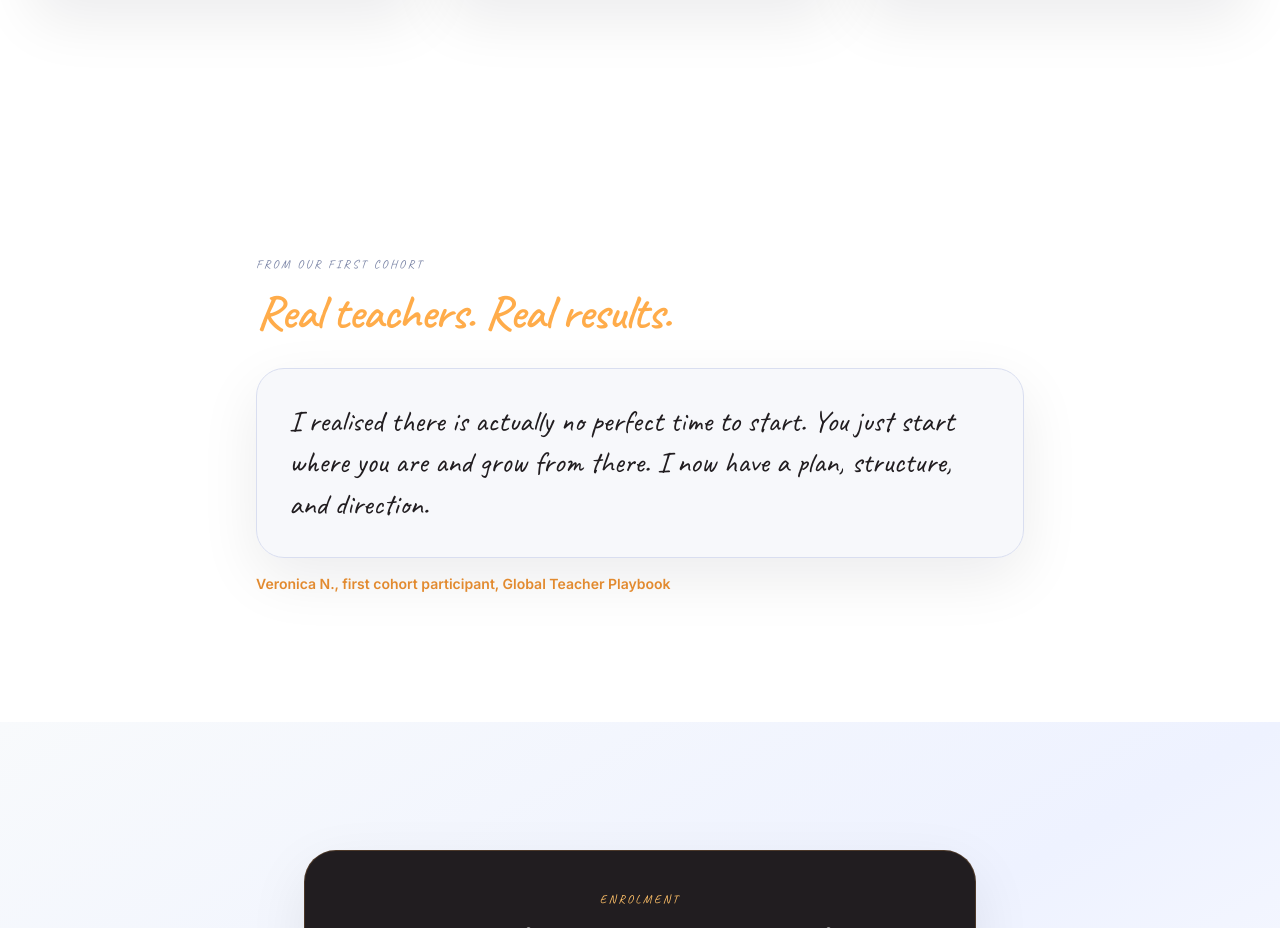
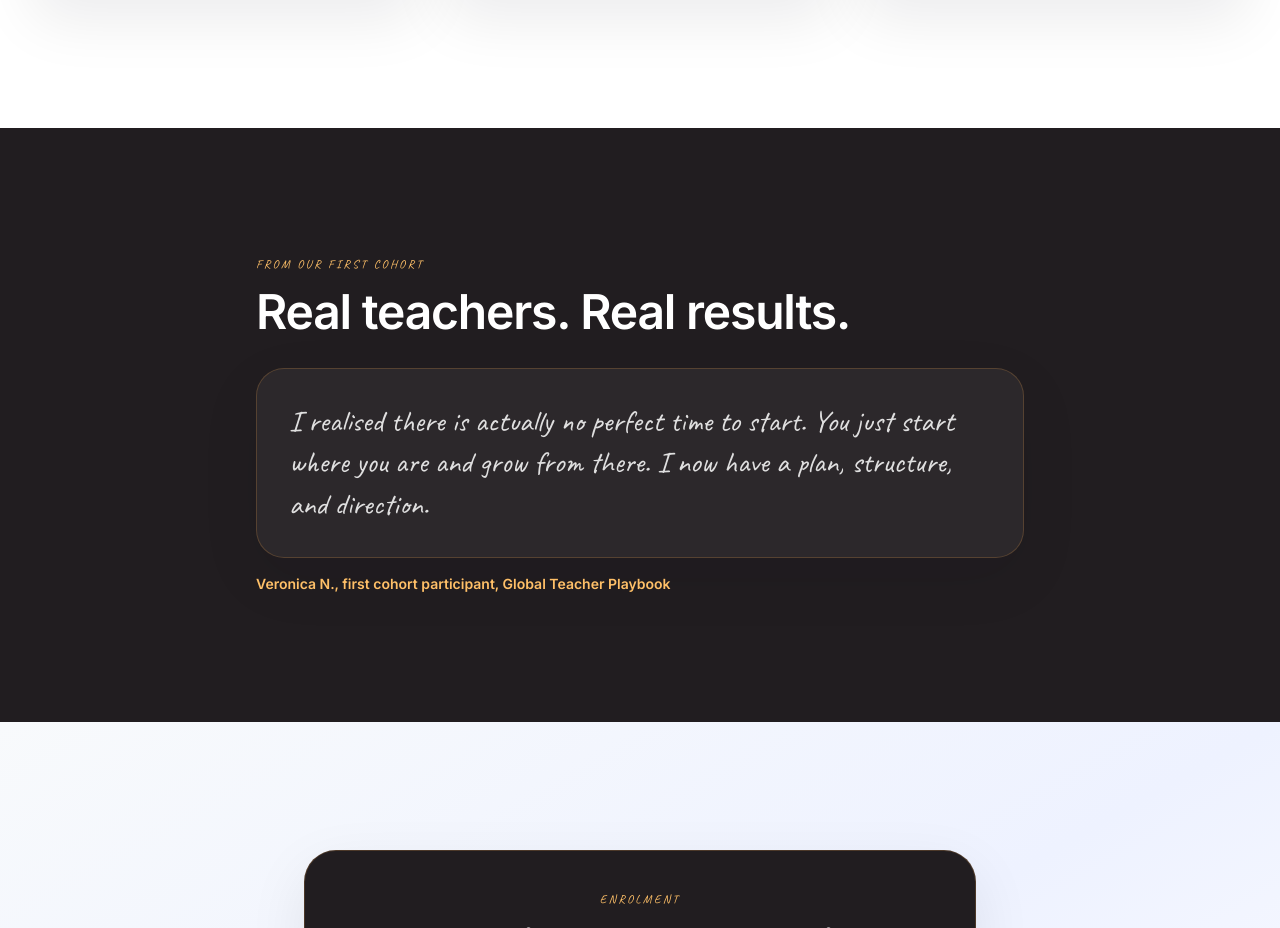
Before and after one commit to aenshtyn/30DegreesEast, a Next.js app: page /global-teacher-playbook in a window 1280 px wide. Shown: the part 4120-5048 px from the top of the page. Built offline with nearby package versions, Linux system fonts and the light colour scheme.

Commit message:
Restore dark playbook testimonial section

```diff
--- a/app/global-teacher-playbook/page.tsx
+++ b/app/global-teacher-playbook/page.tsx
@@ -305,15 +305,15 @@ export default function GlobalTeacherPlaybookPage() {
         </div>
       </section>
 
-      <section className="section-padding bg-white">
+      <section className="section-padding bg-raisin text-white">
         <div className="container-custom">
           <div className="mx-auto max-w-3xl">
-            <p className="accent-label">From our first cohort</p>
-            <h2 className="mt-4 section-heading">Real teachers. Real results.</h2>
-            <blockquote className="mt-8 rounded-[28px] border border-neutral-200 bg-neutral-50/80 p-8 font-display text-3xl leading-snug text-raisin shadow-soft-card">
+            <p className="accent-label text-accent-300">From our first cohort</p>
+            <h2 className="mt-4 text-white">Real teachers. Real results.</h2>
+            <blockquote className="mt-8 rounded-[28px] border border-accent-500/20 bg-white/5 p-8 font-display text-3xl leading-snug text-white/85 shadow-soft-card">
               I realised there is actually no perfect time to start. You just start where you are and grow from there. I now have a plan, structure, and direction.
             </blockquote>
-            <p className="mt-4 text-sm font-semibold text-accent-600">
+            <p className="mt-4 text-sm font-semibold text-accent-300">
               Veronica N., first cohort participant, Global Teacher Playbook
             </p>
           </div>
```
